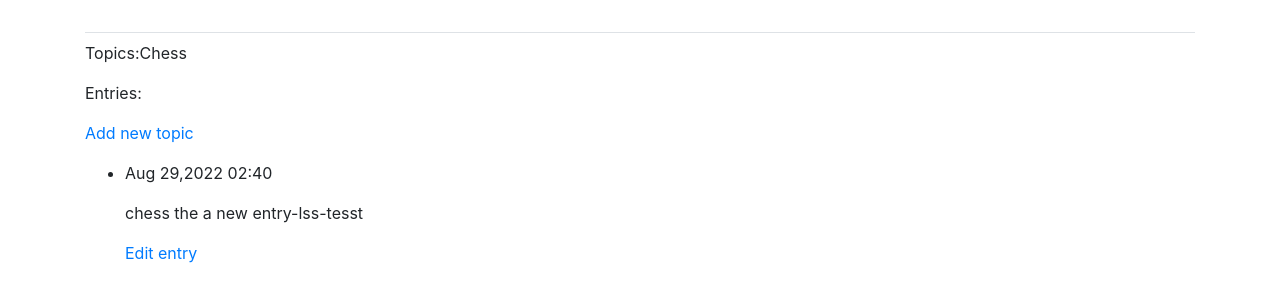
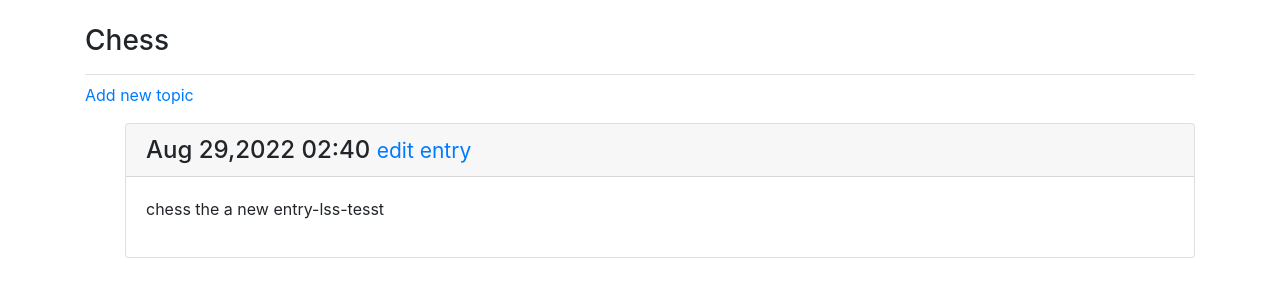
Before and after one commit to YOLOMIN/python_base, a Django app: page /topics/18/ in a window 1280 px wide. Shown: the part 58-360 px from the top of the page. Run offline with Django 3.2, Linux system fonts and the light colour scheme; a user stored in the database is signed in; data comes from the database, SQL or seed files in the repository; some libraries are stand-ins or nearby versions.

Commit message:
设置显示单个主题的页面中的条目样式

```diff
--- a/learning_logs/templates/learning_logs/topic.html
+++ b/learning_logs/templates/learning_logs/topic.html
@@ -1,22 +1,29 @@
 {% extends "learning_logs/base.html" %}  <!--继承bast.html-->
+{% block page_header %}
+    <h3>{{ topic }}</h3>
+{% endblock page_header %}
 {% block content %}                      <!--定义content块，不是从父模板继承的内容都包含在content块中-->
-<p>Topics:{{ topic }}</p>
-<p>Entries:</p>
 <p>
     <a href="{% url 'learning_logs:new_entry' topic.id %}">Add new topic</a>
 </p>
 <ul>
 
     {% for entry in entries %}
-        <li>
-            <p>{{ entry.date_added| date:'M d,Y H:i' }} </p>
-            <p>{{ entry.text|linebreaks }}</p>
-            <p>
-                <a href="{% url 'learning_logs:edit_entry' entry.id %}">Edit entry</a>
-            </p>
-        </li>
-    {% empty %}
-    <li> There are no entries for this topic yet. </li>
+        <div class="card mb-3">
+            <h4 class="card-header">
+                {{ entry.date_added|date:'M d,Y H:i'}}
+                <small>
+                    <a href="{% url 'learning_logs:edit_entry' entry.id %}">
+                        edit entry
+                    </a>
+                </small>
+            </h4>
+            <div class="card-body">
+                {{ entry.text|linebreaks }}
+            </div>
+        </div>
+        {% empty %}
+            <p>There are no entries for this topic yet.</p>
     {% endfor %}
 </ul>
 {% endblock content %}
```
